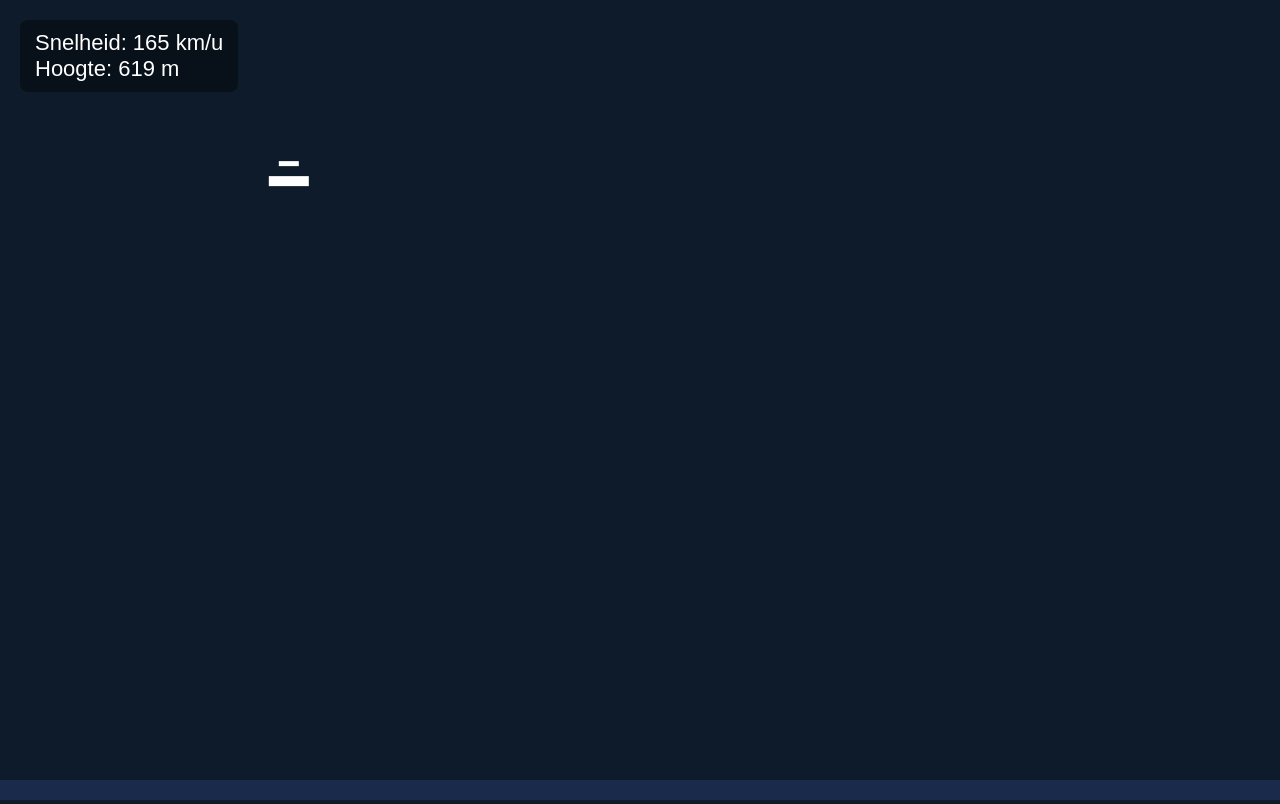
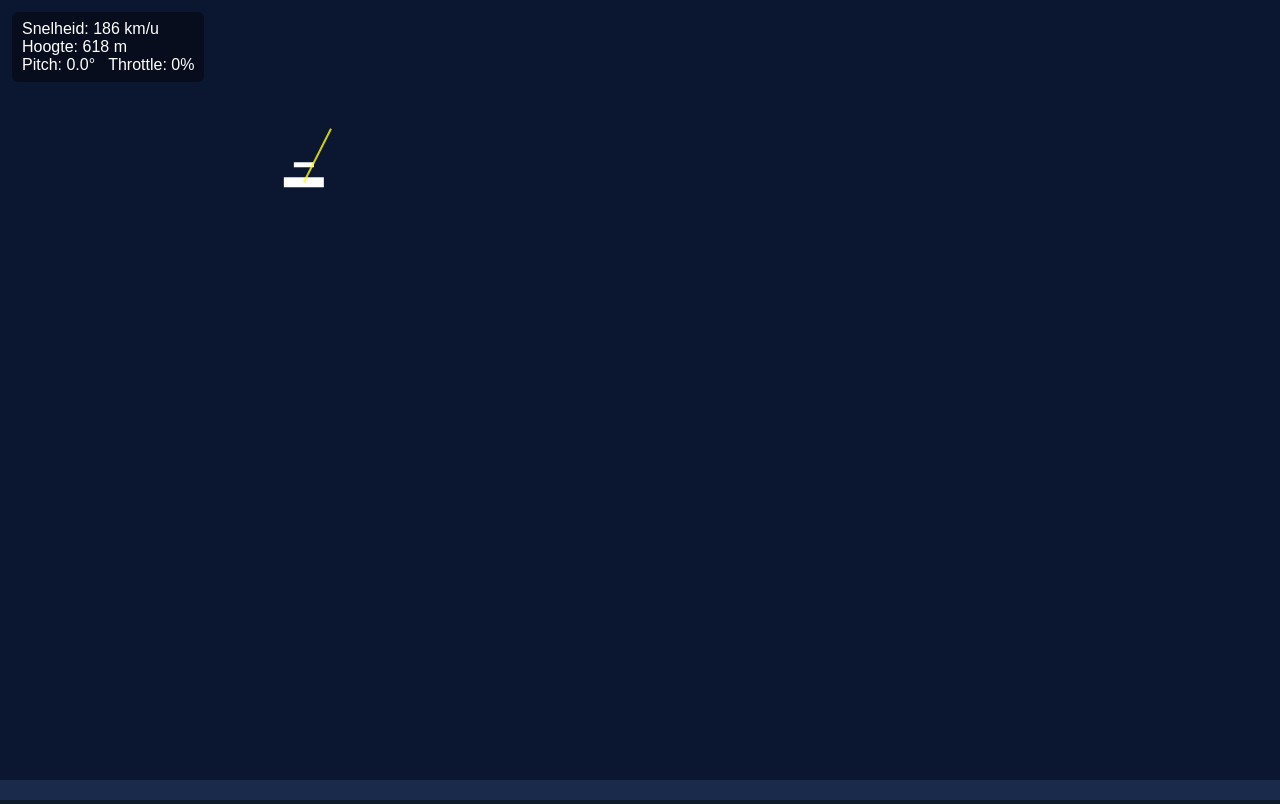
Before and after one commit to Teck-belgium/simLeren1, a plain HTML site: page sim1/index.html in a window 1280 px wide. Drawn offline with Linux system fonts and the light colour scheme.

Commit message:
Update index.html

```diff
--- a/sim1/index.html
+++ b/sim1/index.html
@@ -2,17 +2,20 @@
 <html lang="nl">
 <head>
 <meta charset="UTF-8">
-<title>2D Glider Simulator - Teck</title>
+<title>2D Glider Simulator - Teck (gefikst)</title>
 <link rel="stylesheet" href="/simLeren1/css/style.css"/>
 <style>
   body { margin: 0; overflow: hidden; background: #0d1b2a; }
   #hud {
     position: absolute;
-    top: 20px;
-    left: 20px;
+    top: 12px;
+    left: 12px;
     color: white;
-    font-size: 22px;
+    font-size: 16px;
     font-family: Arial;
+    background: rgba(0,0,0,0.4);
+    padding: 8px 10px;
+    border-radius: 6px;
   }
 </style>
 </head>
@@ -22,118 +25,165 @@
 <div id="hud">Snelheid: 0 km/u<br>Hoogte: 0 m</div>
 
 <script>
-// -------------------------------------------------
-// 1 — Canvas & Basis
-// -------------------------------------------------
+// -------------------- Canvas --------------------
 const canvas = document.getElementById("sim");
 const ctx = canvas.getContext("2d");
-canvas.width = window.innerWidth;
-canvas.height = window.innerHeight;
+function resize() { canvas.width = window.innerWidth; canvas.height = window.innerHeight; }
+resize();
+window.addEventListener("resize", resize);
 
-// -------------------------------------------------
-// 2 — Fysica variabelen
-// -------------------------------------------------
+// -------------------- Physics variables --------------------
 let x = 200;
 let y = 300;
-let vx = 20;      // <<< startsnelheid!
+let vx = 20;      // startsnelheid (m/s)
 let vy = 0;
-let pitch = 0;
-let throttle = 0;
+let pitch = 0;    // neusrichting (rad)
+let throttle = 0; // 0..1
 
 const mass = 300;
 const g = 9.81;
-const liftFactor = 0.30;
-const dragFactor = 0.02;
-const thrustPower = 150;
+const liftFactor = 0.30;   // schaal voor lift (tweakbaar)
+const dragFactor = 0.02;   // schaal voor drag (tweakbaar)
+const thrustPower = 150;   // kracht bij throttle=1
 
-// Inputs
+// inputs
 const keys = {};
-
 document.addEventListener("keydown", e => keys[e.key] = true);
 document.addEventListener("keyup", e => keys[e.key] = false);
 
-// -------------------------------------------------
-// 3 — Physics update
-// -------------------------------------------------
+// -------------------- helper functions --------------------
+function clamp(v, a, b) { return Math.max(a, Math.min(b, v)); }
+
+// -------------------- Physics update --------------------
 function updatePhysics(dt) {
+  // beperkte dt (veiligheidsclamp)
+  dt = Math.min(0.05, dt);
 
-  // Besturing
-  if (keys["ArrowUp"]) pitch -= 0.03;
-  if (keys["ArrowDown"]) pitch += 0.03;
+  // --- controls: pitch & throttle ---
+  // pitch control: pijltjes
+  if (keys["ArrowUp"]) pitch -= 0.02;    // neus omlaag (negatief)
+  if (keys["ArrowDown"]) pitch += 0.02;  // neus omhoog (positief)
 
+  // throttle control: links/rechts
   if (keys["ArrowRight"]) throttle = Math.min(1, throttle + 0.01);
-  if (keys["ArrowLeft"]) throttle = Math.max(0, throttle - 0.01);
+  if (keys["ArrowLeft"])  throttle = Math.max(0, throttle - 0.01);
 
-  const speed = Math.sqrt(vx * vx + vy * vy);
+  // begrens pitch zodat het niet oneindig kán toenemen
+  const maxPitch = Math.PI / 3;   // ±60 graden max
+  pitch = clamp(pitch, -maxPitch, maxPitch);
 
-  const lift = liftFactor * speed * speed;
-  const drag = dragFactor * speed * speed;
+  // snelheid en richting
+  const speed = Math.sqrt(vx*vx + vy*vy);
 
-  const liftX = lift * Math.cos(pitch - Math.PI/2);
-  const liftY = lift * Math.sin(pitch - Math.PI/2);
+  // --- Drag (tegen beweging in) ---
+  // correcte drag: magnitude = dragFactor * speed^2
+  // richting = tegenover de velocity (vx,vy) --> gebruik unit vector
+  let dragX = 0, dragY = 0;
+  if (speed > 0.0001) {
+    const dragMag = dragFactor * speed * speed;
+    dragX = dragMag * (-vx / speed);
+    dragY = dragMag * (-vy / speed);
+  }
 
-  const dragX = drag * -vx;
-  const dragY = drag * -vy;
+  // --- Lift (ongeveer haaks op vluchtvector, schaal = liftFactor * V^2) ---
+  // Beter: lift hangt ook af van angle-of-attack (aoa = pitch - velAngle)
+  let liftX = 0, liftY = 0;
+  if (speed > 0.0001) {
+    const velAngle = Math.atan2(vy, vx);          // richting van de snelheid
+    const aoa = pitch - velAngle;                 // angle of attack
+    // lift magnitude (schaling met cos of age factor) — als aoa te groot neg/pos kan lift verminderen
+    // we gebruiken een eenvoudige model: lift ~ V^2 * liftFactor * sin(aoa) (sin geeft richting naar positief aoa)
+    // maar we limiteren sin(aoa) zodat lift niet negatief extreem wordt
+    const aoaEffect = clamp(Math.sin(aoa), -0.8, 1.0); // beperk effect
+    const liftMag = liftFactor * speed * speed * aoaEffect;
 
+    // liftvector = liftMag in richting velAngle + 90°
+    const liftDir = velAngle + Math.PI / 2;
+    liftX = liftMag * Math.cos(liftDir);
+    liftY = liftMag * Math.sin(liftDir);
+  }
+
+  // --- Thrust (gericht langs de neus/pitch) ---
   const thrustX = throttle * thrustPower * Math.cos(pitch);
   const thrustY = throttle * thrustPower * Math.sin(pitch);
 
-  const ax = (liftX + dragX + thrustX) / mass;
-  const ay = (liftY + dragY + thrustY - mass * g) / mass;
+  // --- Gewicht (gravity) ---
+  const weightY = mass * g;
 
+  // --- Som van krachten -> versnelling ---
+  const fx = dragX + liftX + thrustX;
+  const fy = dragY + liftY + thrustY - weightY;
+
+  const ax = fx / mass;
+  const ay = fy / mass;
+
+  // Integratie van snelheid en positie
   vx += ax * dt;
   vy += ay * dt;
-
   x += vx * dt;
   y += vy * dt;
 
-  // Grond collision
+  // simpele grond-collision
   if (y > canvas.height - 30) {
     y = canvas.height - 30;
-    vy = 0;
+    if (vy > 0) vy = 0;
+    // kleine wrijving op grond
+    vx *= 0.98;
   }
 
-  // HUD
+  // update HUD (toon ook pitch & throttle & aoa)
   document.getElementById("hud").innerHTML =
-    `Snelheid: ${Math.round(speed * 3.6)} km/u<br>Hoogte: ${Math.round(canvas.height - y)} m`;
+    `Snelheid: ${Math.round(speed * 3.6)} km/u<br>` +
+    `Hoogte: ${Math.round(canvas.height - y)} m<br>` +
+    `Pitch: ${(pitch * 180/Math.PI).toFixed(1)}° &nbsp; Throttle: ${Math.round(throttle*100)}%`;
 }
 
-// -------------------------------------------------
-// 4 — Draw
-// -------------------------------------------------
+// -------------------- Draw --------------------
 function draw() {
-  ctx.clearRect(0, 0, canvas.width, canvas.height);
+  ctx.clearRect(0,0,canvas.width,canvas.height);
 
-  // Grond
+  // achtergrond / grond
+  ctx.fillStyle = "#0b1630";
+  ctx.fillRect(0,0,canvas.width,canvas.height);
   ctx.fillStyle = "#1a2a4a";
   ctx.fillRect(0, canvas.height - 20, canvas.width, 20);
 
-  // Vliegtuig
+  // teken vliegtuig op (x,y) met rotatie = pitch
   ctx.save();
   ctx.translate(x, y);
   ctx.rotate(pitch);
 
+  // romp
   ctx.fillStyle = "white";
-  ctx.fillRect(-20, -5, 40, 10);  // romp
-  ctx.fillRect(-10, -20, 20, 5);  // vleugel
+  ctx.fillRect(-20, -5, 40, 10);
+  // vleugel
+  ctx.fillRect(-10, -20, 20, 5);
 
   ctx.restore();
+
+  // optionele snelheid vector visual (debug)
+  const speed = Math.sqrt(vx*vx + vy*vy);
+  if (speed > 0.1) {
+    ctx.beginPath();
+    ctx.moveTo(x, y);
+    ctx.lineTo(x + (vx / speed) * 60, y + (vy / speed) * 60);
+    ctx.strokeStyle = "rgba(255,255,0,0.8)";
+    ctx.lineWidth = 2;
+    ctx.stroke();
+  }
 }
 
-// -------------------------------------------------
-// 5 — Main loop
-// -------------------------------------------------
-let lastTime = 0;
-function loop(timestamp) {
-  const dt = (timestamp - lastTime) / 1000;
-  lastTime = timestamp;
+// -------------------- Main loop --------------------
+let lastTime = null;
+function loop(ts) {
+  if (!lastTime) lastTime = ts;
+  const dt = (ts - lastTime) / 1000;
+  lastTime = ts;
 
   updatePhysics(dt);
   draw();
-
   requestAnimationFrame(loop);
 }
-
 requestAnimationFrame(loop);
 </script>
 
```
